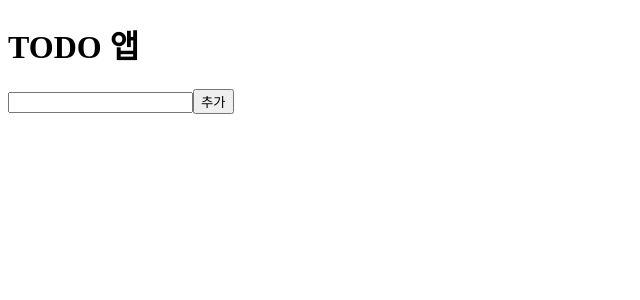
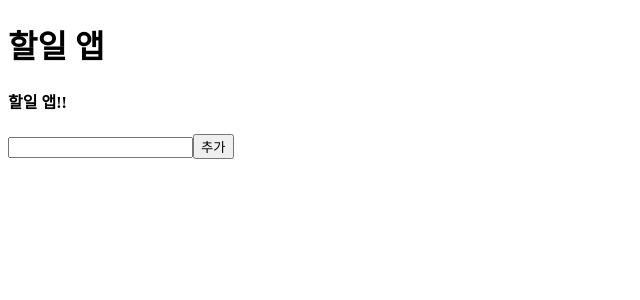
Before and after one commit to kik87827/vue3-todo, a Vue app: page / in a window 1280 px wide. Shown: the top 300 px of the page, without its empty margins (0-640 px from the left). Built offline with nearby package versions, Linux system fonts and the light colour scheme.

Commit message:
0303 진행중중

```diff
--- a/src/App.vue
+++ b/src/App.vue
@@ -1,5 +1,5 @@
 <template>
-  <TodoHeader />
+  <TodoHeader :appTitle="title" />
   <TodoInput @add="addTodoItem" />
   <TodoList :todoitems="todoitems" @remove="removeTodoTake" />
 </template>
@@ -15,6 +15,11 @@ export default {
     TodoHeader,
     TodoInput,
     TodoList,
+  },
+  data() {
+    return {
+      title : '할일 앱'
+    }
   },
   setup() {
     // data
--- a/src/components/TodoHeader.vue
+++ b/src/components/TodoHeader.vue
@@ -1,3 +1,24 @@
 <template>
-  <div><h1>TODO 앱</h1></div>
+  <div>
+    <h1>{{ appTitle }}</h1>
+    <h4>{{ newTitle }}</h4>
+  </div>
 </template>
+
+<script>
+import { computed } from 'vue';
+
+export default {
+  props: {
+      appTitle : String
+  },
+  setup(props) {
+    const newTitle = computed(() => {
+      return props.appTitle + "!!";
+    })
+
+    return {newTitle}
+  }
+}
+
+</script>
```
